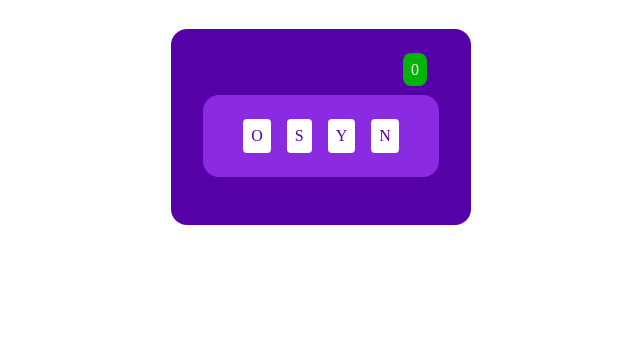
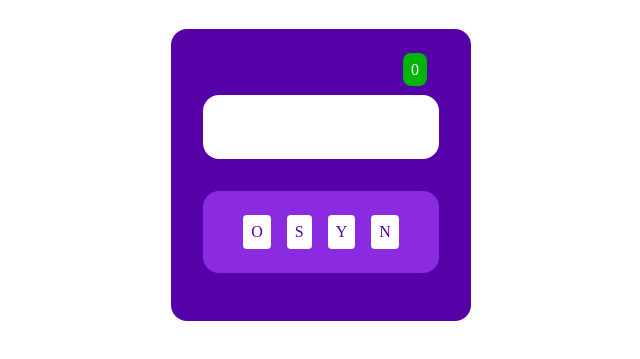
Before and after one commit to leviomagbemi/spelling-game, a plain HTML site: page index.html in a window 1280 px wide. Shown: the part 93-452 px from the top of the page, without its empty margins (319-959 px from the left). Drawn offline with Linux system fonts and the light colour scheme.

Commit message:
Update index.html

```diff
--- a/index.html
+++ b/index.html
@@ -14,7 +14,7 @@
   <div class="game-container">
     <span id="score">0</span>
 
-    <div class="word-containers">
+    <div class="words-container">
 
     </div>
 
```
